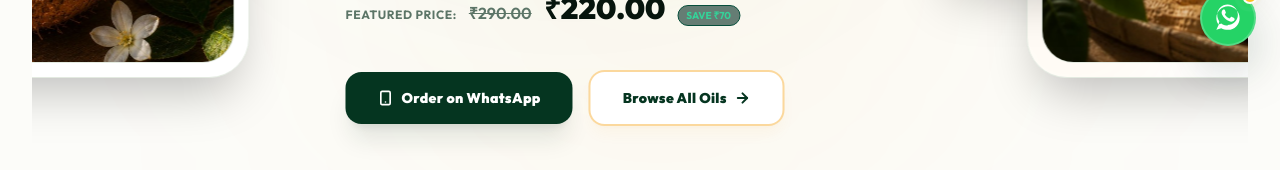
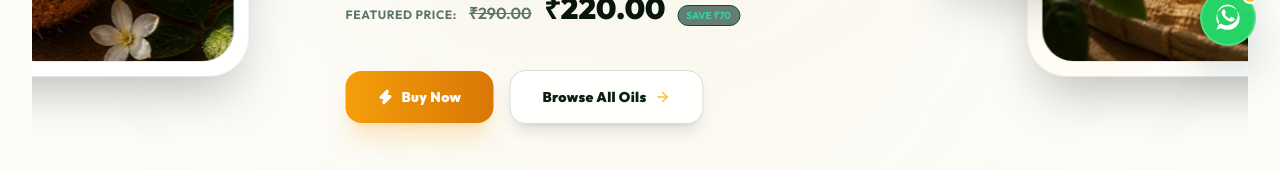
Before and after one commit to SAIVATECH/Skandiv-Natural-Oils, a Next.js app: page / in a window 1280 px wide. Shown: the part 730-900 px from the top of the page. Built offline with nearby package versions, Linux system fonts and the light colour scheme; no server answers; the database is empty.

Commit message:
feat: replace hero slider and promotional order on whatsapp buttons with direct Buy Now action

```diff
--- a/src/app/page.tsx
+++ b/src/app/page.tsx
@@ -326,29 +326,26 @@ export default async function HomeStorefront() {
               Get 10% OFF on your First Order
             </h3>
             <p className="text-xs sm:text-sm font-semibold text-slate-900/90 leading-relaxed">
-              Use code <strong className="bg-slate-950 text-white px-2 py-0.5 rounded font-mono">SKANDIV10</strong> at checkout or order directly via WhatsApp for instant dispatch.
+              Use code <strong className="bg-slate-950 text-white px-2 py-0.5 rounded font-mono">SKANDIV10</strong> at checkout for instant 10% discount on Mara Chekku pure oils.
             </p>
           </div>
 
           <div className="flex flex-col sm:flex-row gap-3 w-full md:w-auto">
             <Link
               href="/shop"
-              className="px-8 py-4 bg-slate-950 hover:bg-slate-900 text-amber-400 hover:text-white font-black text-xs uppercase tracking-wider rounded-2xl transition-all text-center shadow-lg active:scale-95"
+              className="px-8 py-4 bg-slate-950 hover:bg-slate-900 text-amber-400 hover:text-white font-black text-xs uppercase tracking-wider rounded-2xl transition-all text-center shadow-lg active:scale-95 flex items-center justify-center gap-2"
             >
-              Shop Discounted Oils
+              <Zap className="w-4 h-4 fill-current" />
+              <span>Buy Now (10% OFF)</span>
             </Link>
 
-            <a
-              href={whatsappChatUrl}
-              target="_blank"
-              rel="noopener noreferrer"
+            <Link
+              href="/shop"
               className="px-8 py-4 bg-white hover:bg-slate-100 text-[#053520] font-black text-xs uppercase tracking-wider rounded-2xl transition-all text-center shadow-lg active:scale-95 flex items-center justify-center gap-2"
             >
-              <svg className="w-4 h-4 fill-[#25D366]" viewBox="0 0 24 24">
-                <path d="M12.004 2C6.51 2 2.014 6.5 2.014 12c0 2.16.7 4.21 2.02 5.87L2.01 22l4.25-1.23c1.61.88 3.47 1.34 5.75 1.34 5.49 0 9.99-4.5 9.99-10S17.49 2 12.004 2zm0 16.5c-1.92 0-3.69-.53-5.22-1.46l-.37-.23-2.58.75.76-2.51-.25-.4c-1.02-1.62-1.56-3.48-1.56-5.4 0-4.83 3.96-8.75 8.84-8.75 4.88 0 8.85 3.92 8.85 8.75-.01 4.83-3.97 8.75-8.85 8.75zm4.84-6.62c-.27-.14-1.57-.77-1.81-.86-.24-.09-.42-.14-.59.14-.18.27-.69.86-.85 1.05-.15.18-.31.2-.58.07-.27-.14-1.14-.42-2.17-1.34-.8-.71-1.34-1.59-1.5-1.86-.15-.27-.02-.42.12-.55.12-.12.27-.32.41-.48.14-.16.18-.27.27-.45.09-.18.05-.34-.02-.48-.07-.14-.59-1.42-.81-1.95-.21-.52-.43-.45-.59-.46-.15-.01-.33-.01-.51-.01-.18 0-.48.07-.73.34-.25.27-.96.94-.96 2.3s.99 2.67 1.13 2.85c.14.18 1.96 2.99 4.74 4.19.66.29 1.18.46 1.58.59.66.21 1.27.18 1.74.11.53-.08 1.57-.64 1.79-1.27.22-.63.22-1.18.16-1.27-.07-.09-.25-.14-.52-.28z"/>
-              </svg>
-              <span>Order on WhatsApp</span>
-            </a>
+              <span>Explore All Oils</span>
+              <ArrowRight className="w-4 h-4" />
+            </Link>
           </div>
 
         </div>
--- a/src/components/hero-slider.tsx
+++ b/src/components/hero-slider.tsx
@@ -1,9 +1,13 @@
 'use client';
 
 import React, { useState, useEffect, useRef } from 'react';
+import Link from 'next/link';
+import { useRouter } from 'next/navigation';
+import { useCartStore } from '@/store/cartStore';
+import { useAuthStore } from '@/store/authStore';
 import {
   ArrowRight,
-  Smartphone,
+  Zap,
   Award,
   Star,
   ChevronLeft,
@@ -25,10 +29,40 @@ interface HeroSliderProps {
 }
 
 export function HeroSlider({ products, whatsappPhone }: HeroSliderProps) {
+  const router = useRouter();
+  const { addItem } = useCartStore();
+  const { isAuthenticated } = useAuthStore();
+
   const [activeIndex, setActiveIndex] = useState(0);
   const [touchStart, setTouchStart] = useState<number | null>(null);
   const [touchEnd, setTouchEnd] = useState<number | null>(null);
   const autoplayTimer = useRef<NodeJS.Timeout | null>(null);
+
+  const handleBuyNow = (slide: any) => {
+    const productData = getProductData(slide.slug, slide.defaultPrice, slide.defaultMrp);
+    if (productData.stock <= 0) return;
+
+    const fullProd = products.find(p => p.slug === slide.slug);
+    const itemToAdd = {
+      id: fullProd?.id || slide.slug,
+      name: fullProd?.name || `${slide.titleStart} ${slide.titleMiddle} ${slide.titleColor}`.trim(),
+      slug: slide.slug,
+      price: productData.price,
+      mrp: productData.mrp,
+      stock: productData.stock,
+      imageUrl: slide.image,
+      category: 'Mara Chekku Oils',
+    };
+
+    addItem(itemToAdd, 1);
+
+    if (!isAuthenticated) {
+      router.push(`/login?redirect=${encodeURIComponent('/checkout')}`);
+      return;
+    }
+
+    router.push('/checkout');
+  };
 
   const slides = [
     {
@@ -225,29 +259,28 @@ export function HeroSlider({ products, whatsappPhone }: HeroSliderProps) {
                   {isOutOfStock ? (
                     <button
                       disabled
-                      className="inline-flex items-center justify-center space-x-2 bg-slate-850 text-slate-500 font-black px-8 py-4 rounded-2xl border border-slate-800 text-sm tracking-wide cursor-not-allowed"
+                      className="inline-flex items-center justify-center space-x-2 bg-slate-800 text-slate-500 font-black px-8 py-4 rounded-2xl border border-slate-700 text-sm tracking-wide cursor-not-allowed"
                     >
                       <span>Out of Stock</span>
                     </button>
                   ) : (
-                    <a
-                      href={clickToBuyUrl}
-                      target="_blank"
-                      rel="noopener noreferrer"
-                      className="inline-flex items-center justify-center space-x-2 bg-[#053520] hover:bg-[#032013] text-white font-black px-8 py-4 rounded-2xl shadow-xl shadow-[#053520]/10 hover:shadow-[#053520]/20 text-sm tracking-wide transition-all transform hover:-translate-y-0.5 active:translate-y-0"
+                    <button
+                      type="button"
+                      onClick={() => handleBuyNow(slide)}
+                      className="inline-flex items-center justify-center space-x-2 bg-gradient-to-r from-amber-500 to-amber-600 hover:from-amber-400 hover:to-amber-500 text-slate-950 font-black px-8 py-4 rounded-2xl shadow-xl shadow-amber-500/20 text-sm tracking-wide transition-all transform hover:-translate-y-0.5 active:translate-y-0"
                     >
-                      <Smartphone className="w-4 h-4 stroke-[2.5]" />
-                      <span>Order on WhatsApp</span>
-                    </a>
+                      <Zap className="w-4 h-4 fill-current" />
+                      <span>Buy Now</span>
+                    </button>
                   )}
 
-                  <a
-                    href="#catalog"
-                    className="inline-flex items-center justify-center space-x-2 bg-white hover:bg-slate-50 text-[#053520] font-black px-8 py-4 rounded-2xl border-2 border-amber-500/40 hover:border-amber-500/70 text-sm tracking-wide transition-all transform hover:-translate-y-0.5 active:translate-y-0 shadow-lg shadow-amber-500/5"
+                  <Link
+                    href="/shop"
+                    className="inline-flex items-center justify-center space-x-2 bg-slate-900/90 hover:bg-slate-850 text-slate-200 hover:text-white font-black px-8 py-4 rounded-2xl border border-slate-800 hover:border-slate-700 text-sm tracking-wide transition-all transform hover:-translate-y-0.5 active:translate-y-0 shadow-lg"
                   >
                     <span>Browse All Oils</span>
-                    <ArrowRight className="w-4 h-4 stroke-[3]" />
-                  </a>
+                    <ArrowRight className="w-4 h-4 text-amber-400" />
+                  </Link>
                 </div>
               </div>
 
```
